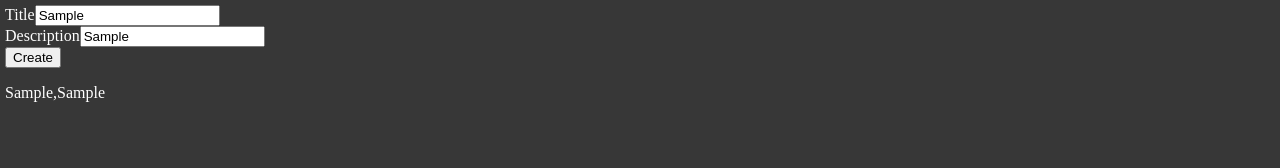
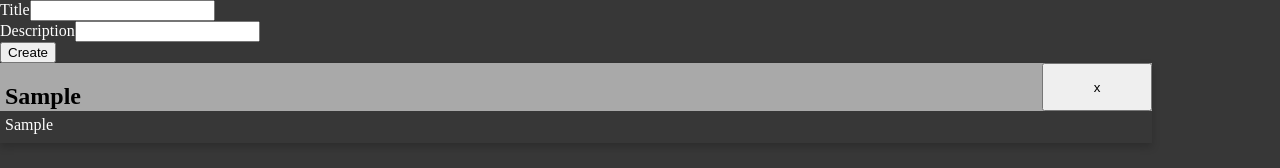
Before and after one commit to Foxchow400/task-manager, a plain HTML site: page index.html in a window 1280 px wide. Both pictures are taken after typing "Sample", "Sample" into the empty fields and a click on the button "Create". Drawn offline with Linux system fonts and the light colour scheme.

Commit message:
Added task creation, deletion, and minimal styling

```diff
--- a/css/style.css
+++ b/css/style.css
@@ -3,10 +3,43 @@
 body {
     background-color: rgb(55, 55, 55);
     color: white;
-    margin: 5px;
     text-align: left;
+    margin: 0 auto;
+    padding: 0;
 }
 
-/* #taskList {
-    display: block;
-} */
+h2 {
+    display: inline-block;
+    grid-column: 1 / span 11;
+    padding: 0 5px 10px;
+    color: black;
+}
+
+button {
+    display: inline-block;
+    grid-column: 12 / span 1;
+}
+
+p {
+    grid-column: 1 / span 12;
+    padding: 5px;
+    background-color:rgb(55, 55, 55);
+}
+
+.card {
+    box-shadow: 0 4px 8px 0 rgba(0,0,0,0.2);
+    transition: 0.3s;
+    width: 90%;
+    display: grid;
+    grid-template-columns: auto auto auto auto auto auto auto auto auto auto auto auto;
+    grid-template-rows: 48px 32px;
+    background-color: darkgray;
+  }
+
+  .card:hover {
+    box-shadow: 0 8px 16px 0 rgba(0,0,0,0.2);
+  }
+
+  .desc {
+    margin: 0;
+  }
--- a/js/script.js
+++ b/js/script.js
@@ -1,13 +1,8 @@
 var create = document.getElementById("createTask");
 var taskListElement = document.getElementById("taskList");
-var printResult
-var titleQuery;
-var descQuery;
-var descInput;
+var makeId = document.getElementById;
+var printCount;
 var taskList = [];
-var taskListLength = taskList.length;
-var count = 0;
-var arrayResult;
 
 function startTask() {
     create.innerHTML =
@@ -23,23 +18,46 @@ function startTask() {
 startTask();
 
 function createTask() {
-    count = count + 1
-    console.log(count);
-    titleInput = document.getElementById("titleQuery").value;
-    descInput = document.getElementById("description").value;
-    taskList.push([titleInput, descInput]);
-    console.log(taskList);
-    // taskListElement.innerHTML = taskList[0] + taskList[1];
-    formatTask();
-    // document.getElementById("titleQuery").value = "";
-    // document.getElementById("description").value = "";
+    var titleInput = document.getElementById("titleQuery").value;
+    var descInput = document.getElementById("description").value;
+    var taskListCopy = taskList;
+    if (titleInput.length > 0) {
+        taskListCopy.push([titleInput, descInput]);
+        taskList = taskListCopy;
+        updateTaskList(taskListCopy);
+        document.getElementById("titleQuery").value = "";
+        document.getElementById("description").value = "";
+        console.log(taskList);
+    };
 };
 
-function formatTask() {
-    //make a loop that prints the results from the array
-    //updates the arrayResults variable so that it can be used to update the html correctly
-    arrayResult = taskList[count - 1];
-    //updates the section innerHTML and uses tags so it displays correctly
-    document.getElementById("taskList").innerHTML += "<p>" + arrayResult + "</p>"
+function updateTaskList(taskList) {
+    //update the button ids to make them match the array
+    //display each item in the array
+    var arrayResult = [];
+    var taskListStr = "";
+    var taskListCopy = taskList;
+    console.log(taskListCopy.length);
+    if (taskListCopy.length == 1) {
+        arrayResult = taskListCopy[0];
+        taskListStr += "<div class='card'><h2>" +  arrayResult[0] + "</h2><button id='0' onClick='deleteItem(0)'>x</button><p class='desc'>" + arrayResult[1] + "</p></div>";
+    } else {
+        for (i = 0; i < taskListCopy.length; i++) {
+            arrayResult = taskListCopy[i];
+            taskListStr += "<div class='card'><h2>" +  arrayResult[0] + "</h2><button id='0' onClick='deleteItem(" + i + ")'>x</button><p class='desc'>" + arrayResult[1] + "</p></div>";
+        };
+    };
+    taskListElement.innerHTML = taskListStr;
+}
 
+
+function deleteItem(index) {
+    //find out which button called it, then delete that button
+
+    console.log(index);
+
+    taskList.splice(index, 1);
+    updateTaskList(taskList);
+
+    console.log(taskList);
 }
```
Also changed, not shown: js/test.js (added, +8 -0 lines).
